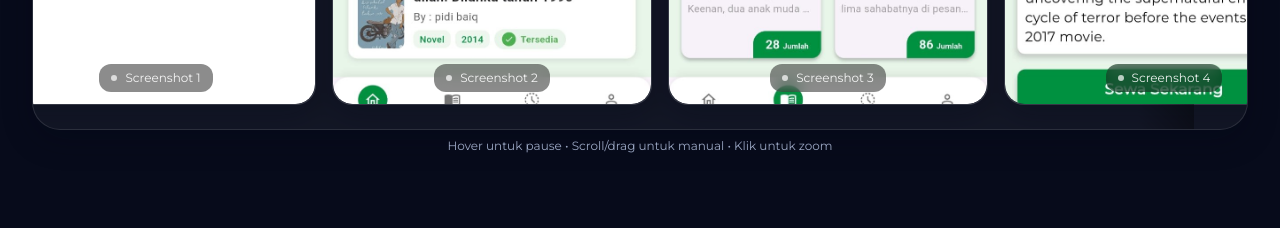
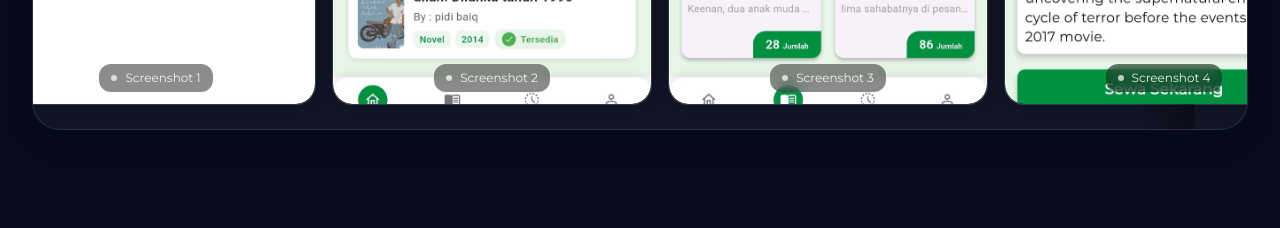
Before and after one commit to git-muhammadarifirfan/Sistem-Perpustakaan-SMP-Ma-arif-Kota-Batu-V.2.0.0, a React (Vite) app: page / in a window 1280 px wide. Shown: the part 2140-2368 px from the top of the page. Built offline with nearby package versions, Linux system fonts and the light colour scheme; no server answers; the database is empty.

Commit message:
delete : p : Hover untuk pause • Scroll/drag untuk manual • Klik untuk zoom

```diff
--- a/src/sections/ScreensSection.tsx
+++ b/src/sections/ScreensSection.tsx
@@ -233,9 +233,7 @@ export default function ScreensSection() {
             </div>
           </div>
 
-          <p className="mt-2 text-center text-xs text-textSecondary">
-            Hover untuk pause • Scroll/drag untuk manual • Klik untuk zoom
-          </p>
+
         </div>
       </Container>
 
```
